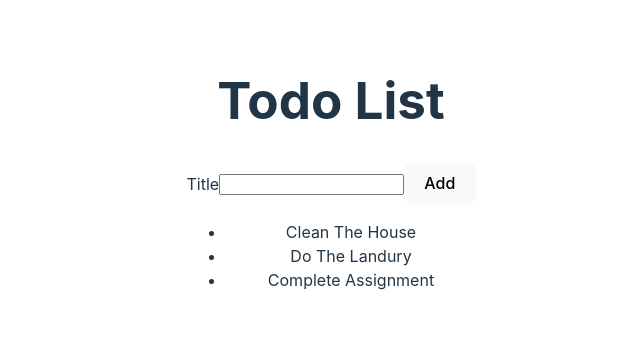
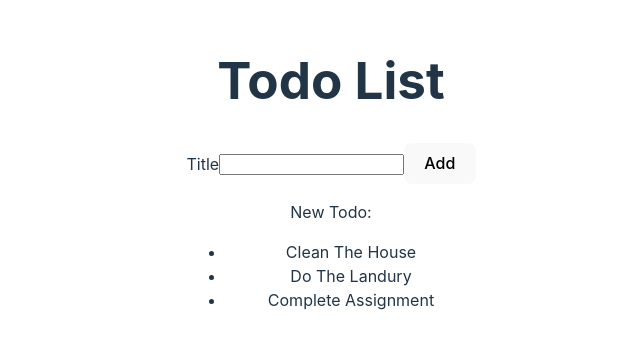
Before and after one commit to ht-l1/react-todo, a React (Vite) app: page / in a window 1280 px wide. Shown: the part 227-576 px from the top of the page, without its empty margins (309-949 px from the left). Built offline with nearby package versions, Linux system fonts and the light colour scheme.

Commit message:
refactor list items, handle form submit, and store new item in React State

```diff
--- a/src/AddTodoForm.jsx
+++ b/src/AddTodoForm.jsx
@@ -1,10 +1,23 @@
+// Handle "Add Todo Form" Submit
+
 import React from 'react';
 
-function AddTodoForm() {
+function AddTodoForm(props) {
+    function handleAddTodo (event) {
+        event.preventDefault()
+        // retrieve the value of the title element from the event target and store it in a variable named todoTitle
+        const todoTitle = event.target.elements.title.value;
+        // invoke the onAddTodo callback prop and pass todoTitle as an argument
+        props.onAddTodo(todoTitle)
+        // reset the form so the text input value is cleared
+        event.target.reset();
+    }
+
     return (
-        <form>
+        // Add onSubmit prop to form element and pass the handleAddTodo function by reference
+        <form onSubmit={handleAddTodo}>
             <label htmlFor="todoTitle">Title</label>
-            <input type="text" id="todoTitle" />
+            <input type="text" id="todoTitle" name="title"/>
             <button type="submit">Add</button>
         </form>
     )
--- a/src/App.jsx
+++ b/src/App.jsx
@@ -1,4 +1,6 @@
-import { useState } from 'react'
+// Store "New Todo" in React State
+
+import React, { useState } from 'react'
 // import reactLogo from './assets/react.svg'
 // import viteLogo from '/vite.svg'
 import './App.css'
@@ -8,11 +10,18 @@
 function App() {
   // const [count, setCount] = useState(0)
 
+  // create a new state variable named newTodo with update function named setNewTodo
+  const [newTodo,setNewTodo] = useState('')
+
   return (
     <>
       <div>
         <h1>Todo List</h1>
-        <AddTodoForm />
+        <AddTodoForm onAddTodo={setNewTodo}/>
+
+        {/* displays the value of newTodo variable */}
+        <p>New Todo: {newTodo}</p>
+
         <TodoList />
       </div>
     </>
--- a/src/TodoList.jsx
+++ b/src/TodoList.jsx
@@ -1,4 +1,5 @@
 import React from 'react';
+import TodoListItem from './TodoListItem';
 
 const todoList = [
     { id: 1, title: "Clean The House" },
@@ -10,7 +11,11 @@
     return (
         <ul>
             {todoList.map(todo => (
-                <li key={todo.id}>{todo.title}</li>
+                // <li key={todo.id}>{todo.title}</li>
+                // use the TodoListItem Component
+                // pass key as a prop euqal to the id of the todo object
+                // pass todo as a pop
+                <TodoListItem key={todo.id} todo={todo} />
             ))}
         </ul>
     )
--- /dev/null
+++ b/src/TodoListItem.jsx
@@ -0,0 +1,11 @@
+// Move List Item into New "Todo List Item" Component
+
+import React from 'react';
+
+function TodoListItem(props) {
+    return (
+        <li key={props.todo.id}>{props.todo.title}</li>
+    )
+}
+
+export default TodoListItem;
```
